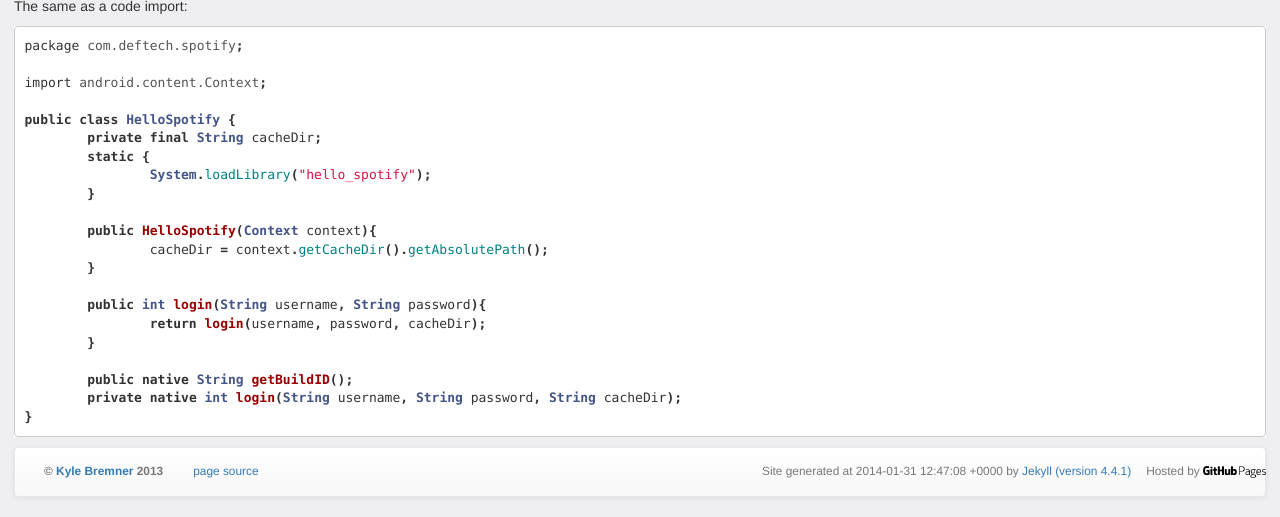
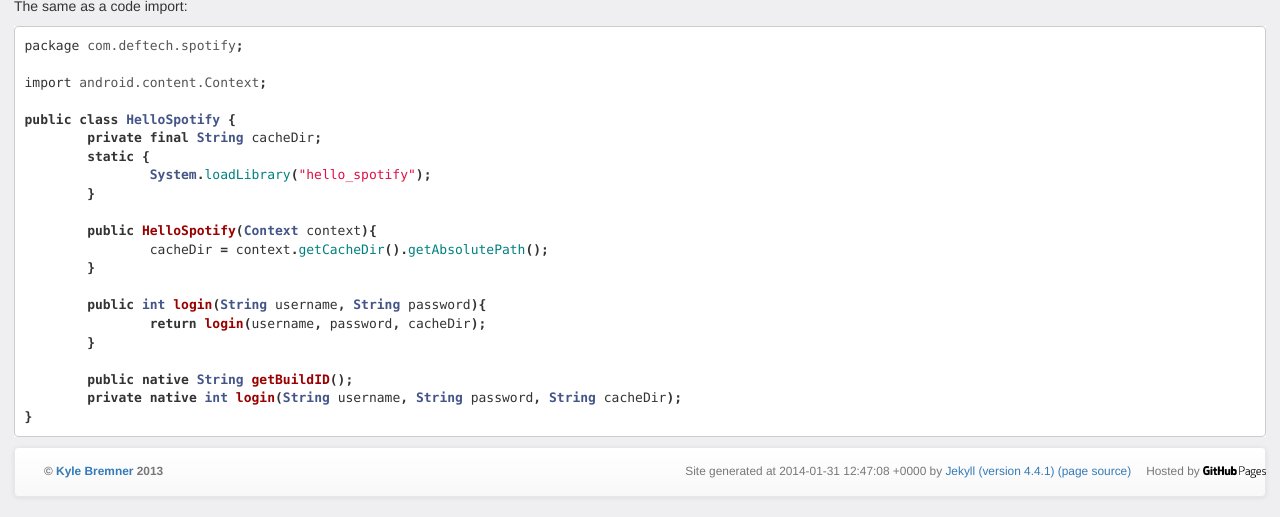
Before and after one commit to kbremner/kbremner.github.io, a Jekyll site: the page built from index.md, in a window 1280 px wide, cut to the strip 294-811 px from the top of the page. Built offline with Jekyll 4.4.1, drawn with Linux system fonts in a browser that asks for light colours; nearby versions of some CDN libraries; Markdown is read by kramdown in place of the engine named in the settings.

Commit message:
Updated default.html

```diff
--- a/_layouts/default.html
+++ b/_layouts/default.html
@@ -48,14 +48,11 @@
           <p class="nav small navbar-text navbar-left">
             <strong>&copy; <a href="mailto:kbremner.github.io@gmail.com" style="text-decoration: none;">Kyle Bremner</a> 2013</strong>
           </p>
-          <p class="nav small navbar-text navbar-left">
-            <a href="https://github.com/kbremner/kbremner.github.io/blob/master/{{ page.path }}" target="_blank" style="text-decoration: none;">page source</a>
-          </p>
           <p class="nav small navbar-text navbar-right">
            Hosted by <a href="http://pages.github.com/" target="_blank"><img src="/images/github-pages.png" height="12px" alt="GitHub Pages"></a>
           </p>
           <p class="nav small navbar-text navbar-right">
-            Site generated at {{ site.time | data_to_xmlschema }} by <a href="http://jekyllrb.com/" target="_blank" style="text-decoration: none;">Jekyll (version {{ jekyll.version }})</a>
+            Site generated at {{ site.time | data_to_xmlschema }} by <a href="http://jekyllrb.com/" target="_blank" style="text-decoration: none;">Jekyll (version {{ jekyll.version }})</a> <a href="https://github.com/kbremner/kbremner.github.io/blob/master/{{ page.path }}" target="_blank" style="text-decoration: none;">(page source)</a>
           </p>
       </footer>
 
```
